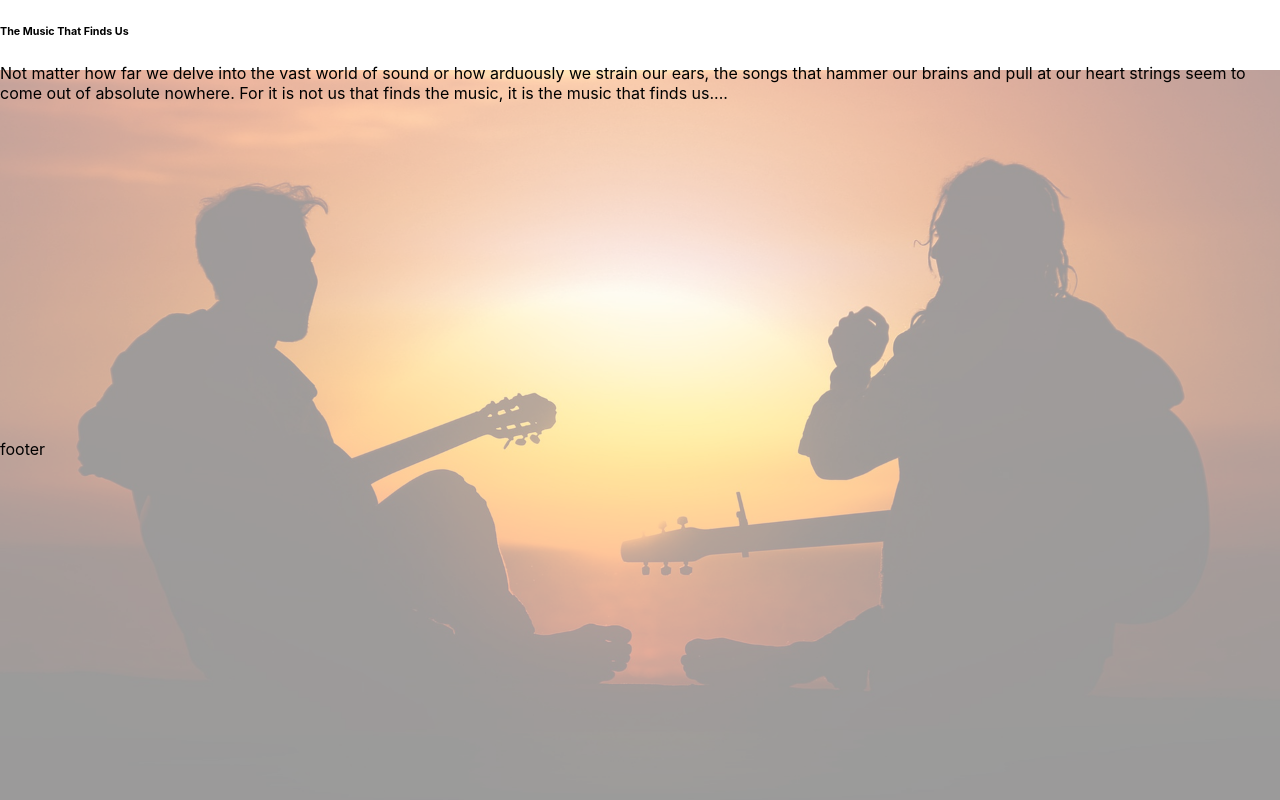
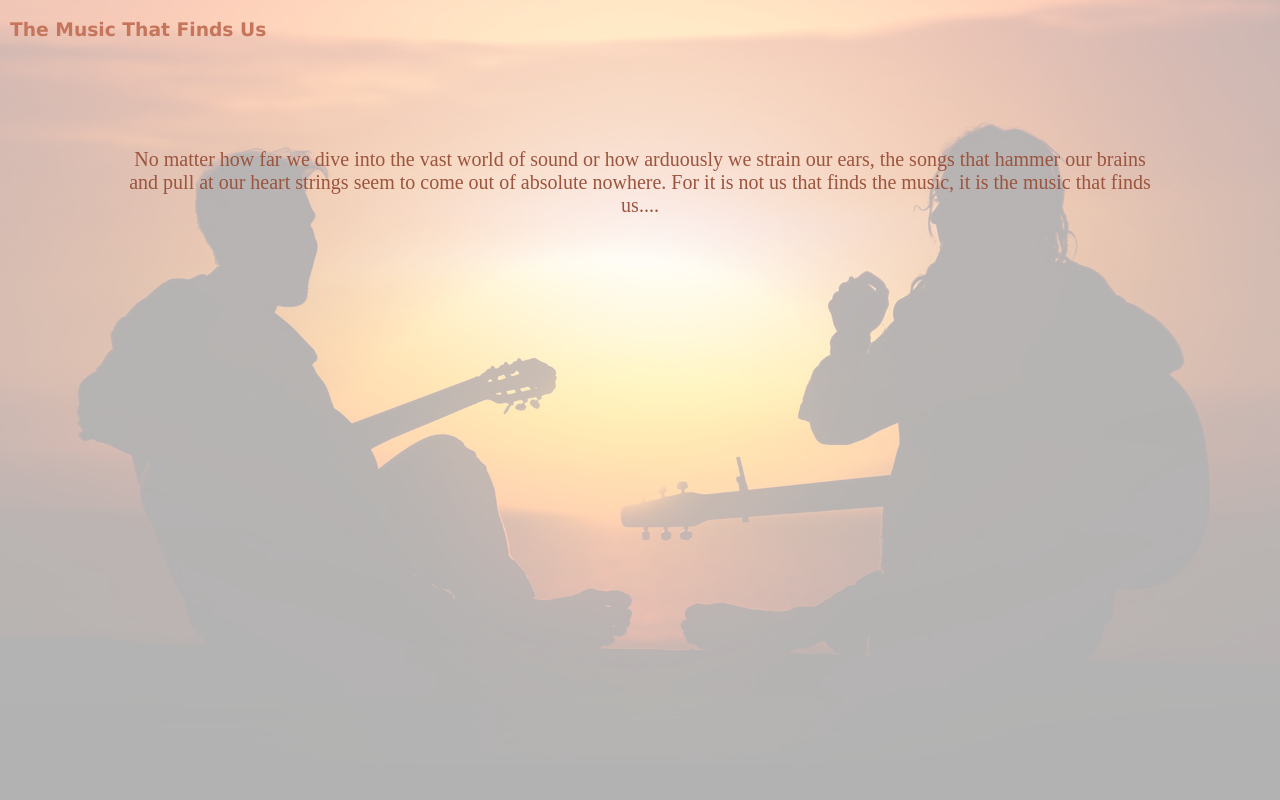
Before and after one commit to AnthonyMaddox/music_finds_us, a React (Create React App) app: page /home in a window 1280 px wide. Shown: the top 800 px of the page. Built offline with nearby package versions, Linux system fonts and the light colour scheme.

Commit message:
footer and linear gradient

```diff
--- a/src/App.css
+++ b/src/App.css
@@ -1,13 +1,14 @@
 main {
-  padding-bottom: 19rem;
+  padding-bottom: 15rem;
 }
 main::after {
   background: url("./Images/music1.jpg");
   content: "";
-  opacity: 0.4;
-  top: 70px;
+  opacity: 0.3;
+  height: 50rem;
+  top: 0;
   left: 0;
-  bottom: 0;
+  bottom: 15rem;
   right: 0;
   position: absolute;
   z-index: -1;
--- a/src/Components/Footer.js
+++ b/src/Components/Footer.js
@@ -1,10 +1,10 @@
 import React, { Component } from "react";
-
+import "../Styles/Footer.css";
 class Footer extends Component {
   render() {
     return (
-        <div className="">
-            <p>footer</p>
+      <div className="footerDiv">
+        <p></p>
       </div>
     );
   }
--- a/src/Components/Home.js
+++ b/src/Components/Home.js
@@ -1,11 +1,16 @@
 import React, { Component } from "react";
-
+import "../Styles/Home.css";
 class Home extends Component {
   render() {
     return (
-        <div>
-          <h6>The Music That Finds Us</h6>
-          <p>Not matter how far we delve into the vast world of sound or how arduously we strain our ears, the songs that hammer our brains and pull at our heart strings seem to come out of absolute nowhere. For it is not us that finds the music, it is the music that finds us.... </p>
+      <div className="homeDiv">
+        <h3>The Music That Finds Us</h3>
+        <div className="quoteDiv">
+          No matter how far we dive into the vast world of sound or how
+          arduously we strain our ears, the songs that hammer our brains and
+          pull at our heart strings seem to come out of absolute nowhere. For it
+          is not us that finds the music, it is the music that finds us....{" "}
+        </div>
       </div>
     );
   }
--- /dev/null
+++ b/src/Styles/Footer.css
@@ -0,0 +1,11 @@
+.footerDiv {
+    background-image: linear-gradient(to bottom, #B5B4B4, #E5C0B3);
+    /* background-color: #2947ad; */
+    position: absolute;
+    bottom: 0;
+    top: 50rem;
+    width: 100vw;
+    height: 15rem;
+    display: flex;
+    justify-content: space-around;
+  }
--- /dev/null
+++ b/src/Styles/Home.css
@@ -0,0 +1,16 @@
+.homeDiv {
+}
+.quoteDiv {
+  text-align: center;
+  margin-left: 8rem;
+  margin-right: 8rem;
+  padding-top: 7%;
+  color: rgb(156, 84, 62);
+  font-family: Brush Script MT;
+  font-size: 20px;
+}
+h3 {
+  padding-left: 10px;
+  color: rgb(197, 117, 92);
+  font-family:Verdana, Geneva, Tahoma, sans-serif
+}
```
Lines whose indentation alone changed are shown as unchanged.
